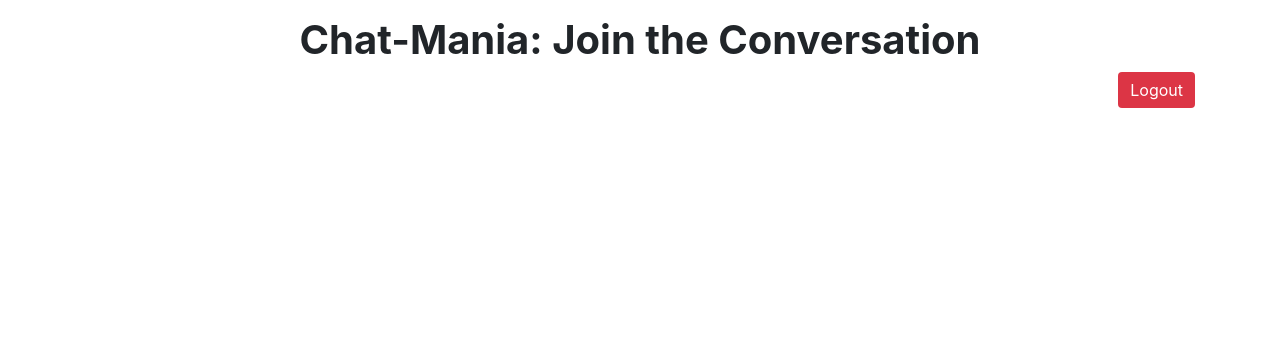
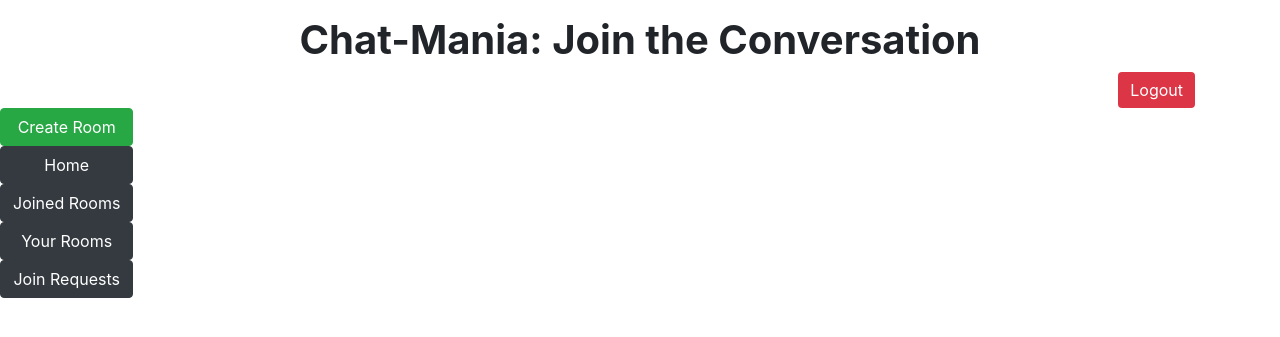
Before and after one commit to Kumar-Aakash/ChatMania, a Django app: page / in a window 1280 px wide. Shown: the top 337 px of the page. Run offline with Django 4.2, Linux system fonts and the light colour scheme; the visitor is signed in with stand-in values (Sample User, id 1); data that the repository does not hold is empty; parts of the project's set-up code (start-up, migrations or seed data) failed here and were passed over; some libraries are stand-ins or nearby versions.

Commit message:
:building_construction:Added Routing Links to Index

```diff
--- a/App/templates/App/index.html
+++ b/App/templates/App/index.html
@@ -19,7 +19,14 @@
 
     <div class="d-flex" id="try">
 
-
+    <!--Buttons for the page-->
+    <div class="btn-Cont d-flex flex-column justify-content-around">
+        <a id="lbtn" href="{% url 'create' %}" class="btn  btn-success">Create Room</a>
+        <a id="lbtn" href="{% url 'index' %}" class="btn  btn-dark">Home</a>
+        <a id="lbtn" href="{% url 'joined_rooms' %}" class="btn  btn-dark">Joined Rooms</a>
+        <a id="lbtn" class="btn  btn-dark" href="{% url 'your_rooms' %}" >Your Rooms</a>
+        <a id="lbtn" class="btn btn-dark" href="{% url 'join_requests' %}">Join Requests</a>
+    </div>
      <!--Room Container-->
      <div class="d-flex flex-row justify-content-around flex-wrap" id="room-cont">
         {% for room in rooms%}
```
